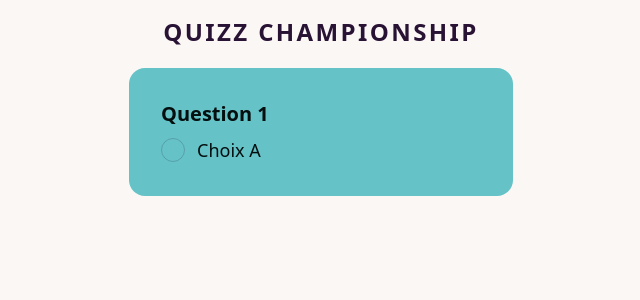
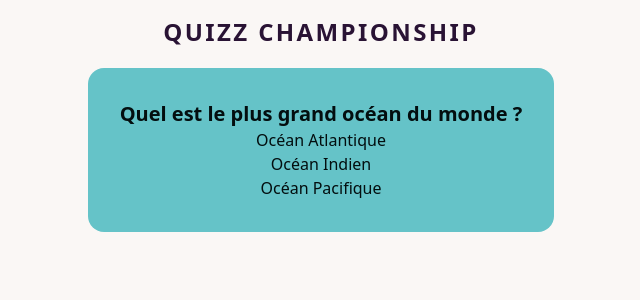
Before and after one commit to Fanou59/quizzReactJS, a React (Vite) app: page / in a window 1280 px wide. Shown: the top 300 px of the page, without its empty margins (319-959 px from the left). Built offline with nearby package versions, Linux system fonts and the light colour scheme.

Commit message:
Remplacement du composant WrapperQuizz par Quiz et ajout de la gestion des questions avec des données de quiz

```diff
--- a/src/App.jsx
+++ b/src/App.jsx
@@ -1,4 +1,5 @@
-import { WrapperQuizz } from "./components/wrapperQuizz";
+import { Quiz } from "./components/Quiz";
+import { data } from "./data/data";
 
 function App() {
   return (
@@ -6,9 +7,9 @@ function App() {
       <h1 className="font-bold uppercase tracking-widest text-2xl">
         Quizz Championship
       </h1>
-      <div className="card bg-primary text-primary-content w-96">
+      <div className="card bg-primary text-primary-content w-fit">
         <div className="card-body">
-          <WrapperQuizz />
+          <Quiz quizData={data} />
         </div>
       </div>
     </div>
--- a/src/components/CheckboxResponse.jsx
+++ /dev/null
@@ -1,13 +0,0 @@
-/* eslint-disable react/prop-types */
-export function CheckboxReponse({ isChecked, onChange }) {
-  return (
-    <div className="form-control">
-      <input
-        className="checkbox"
-        type="checkbox"
-        checked={isChecked}
-        onChange={onChange}
-      />
-    </div>
-  );
-}
--- a/src/components/Question.jsx
+++ /dev/null
@@ -1,9 +0,0 @@
-export function Question() {
-  return (
-    <div className="card-title">
-      <ol>
-        <li>Question 1</li>
-      </ol>
-    </div>
-  );
-}
--- /dev/null
+++ b/src/components/Quiz.jsx
@@ -0,0 +1,43 @@
+/* eslint-disable react/prop-types */
+import React, { useState } from "react";
+
+export const Quiz = ({ quizData }) => {
+  const [currentQuestion, setCurrentQuestion] = useState(0);
+  const [score, setScore] = useState(0);
+  const [showResults, setShowResults] = useState(false);
+
+  const handleAnswer = (isCorrect) => {
+    if (isCorrect) setScore(score + 1);
+    const nextQuestion = currentQuestion + 1;
+    if (nextQuestion < quizData.length) {
+      setCurrentQuestion(nextQuestion);
+    } else {
+      setShowResults(true);
+    }
+  };
+
+  if (showResults) {
+    return (
+      <h2>
+        Votre score : {score} / {quizData.length}
+      </h2>
+    );
+  }
+
+  const question = quizData[currentQuestion];
+
+  return (
+    <div>
+      <h2 className="text-xl font-bold">{question.questionText}</h2>
+      <div className="flex flex-col items-center">
+        {question.options.map((option, index) => (
+          <button key={index} onClick={() => handleAnswer(option.isCorrect)}>
+            {option.text}
+          </button>
+        ))}
+      </div>
+    </div>
+  );
+};
+
+export default Quiz;
--- a/src/components/Reponse.jsx
+++ /dev/null
@@ -1,9 +0,0 @@
-export function Reponse() {
-  return (
-    <>
-      <ul className="text-lg">
-        <li>Choix A</li>
-      </ul>
-    </>
-  );
-}
--- a/src/components/WrapperQuizz.jsx
+++ /dev/null
@@ -1,25 +0,0 @@
-import { useState } from "react";
-import { CheckboxReponse } from "./checkboxResponse";
-import { Question } from "./question";
-import { Reponse } from "./reponse";
-
-export function WrapperQuizz() {
-  const [checked, setChecked] = useState(false);
-
-  const handleCheck = (e) => {
-    setChecked(e.target.checked);
-    if (e.target.checked) {
-      console.log("Checked");
-    }
-  };
-
-  return (
-    <>
-      <Question />
-      <div className="flex gap-3 items-center">
-        <CheckboxReponse isChecked={checked} onChange={handleCheck} />
-        <Reponse />
-      </div>
-    </>
-  );
-}
--- /dev/null
+++ b/src/data/data.js
@@ -0,0 +1,29 @@
+export const data = [
+  {
+    id: 1,
+    questionText: "Quel est le plus grand océan du monde ?",
+    options: [
+      { id: "a", text: "Océan Atlantique", isCorrect: false },
+      { id: "b", text: "Océan Indien", isCorrect: false },
+      { id: "c", text: "Océan Pacifique", isCorrect: true },
+    ],
+  },
+  {
+    id: 2,
+    questionText: "Quel est le symbole chimique de l'eau ?",
+    options: [
+      { id: "a", text: "O2", isCorrect: false },
+      { id: "b", text: "H2O", isCorrect: true },
+      { id: "c", text: "CO2", isCorrect: false },
+    ],
+  },
+  {
+    id: 3,
+    questionText: "Qui a peint La Joconde ?",
+    options: [
+      { id: "a", text: "Pablo Picasso", isCorrect: false },
+      { id: "b", text: "Vincent van Gogh", isCorrect: false },
+      { id: "c", text: "Leonardo da Vinci", isCorrect: true },
+    ],
+  },
+];
```
